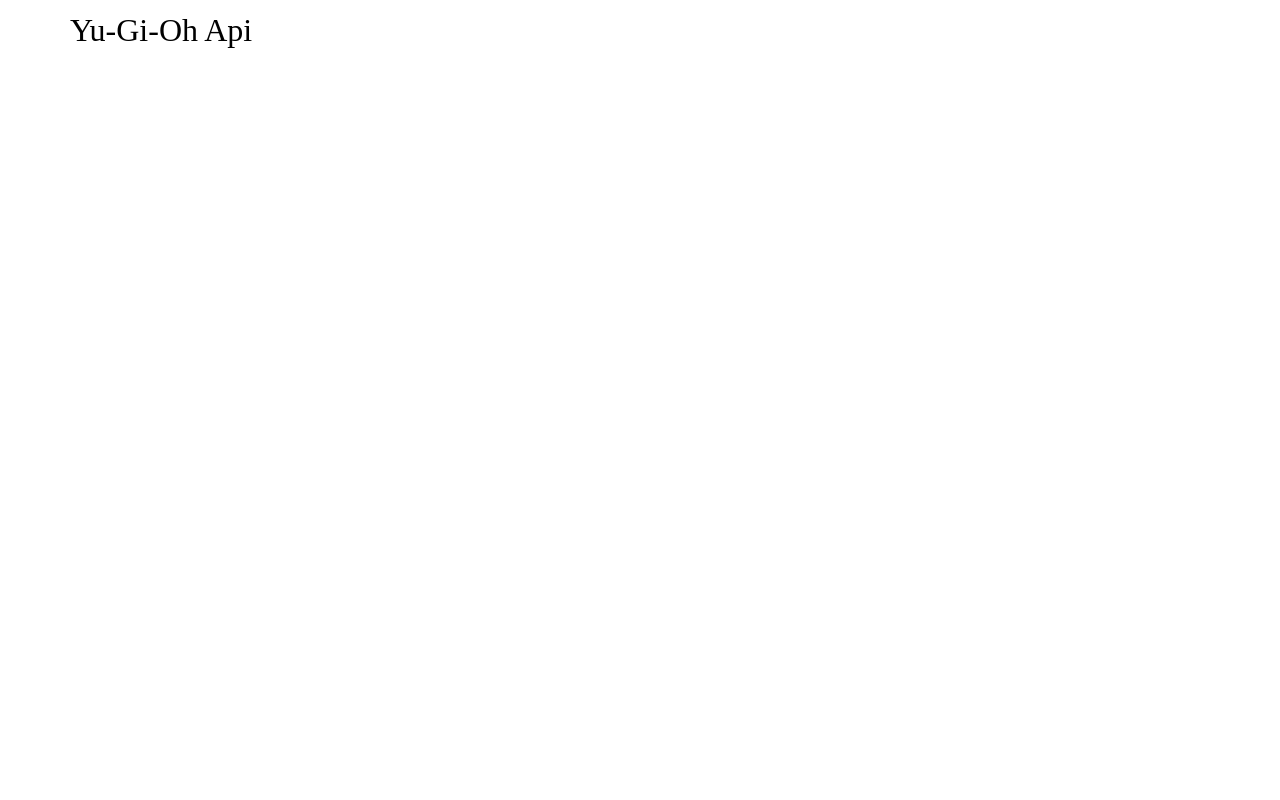
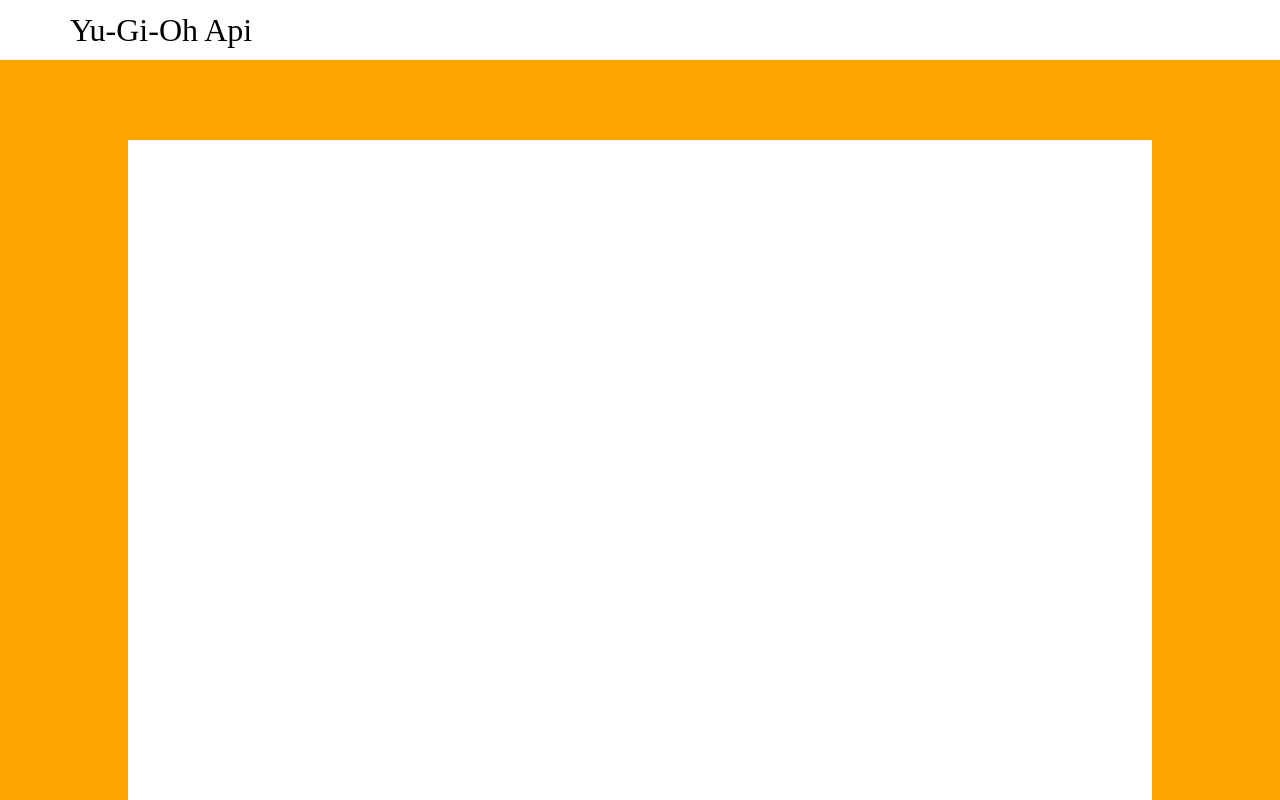
Before and after one commit to JacopoGrippiotti/vite-yu-gi-oh, a Vue app: page / in a window 1280 px wide. Shown: the top 800 px of the page. Built offline with nearby package versions, Linux system fonts and the light colour scheme.

Commit message:
styled AppMain component and AppHeader component

```diff
--- a/src/components/AppHeader.vue
+++ b/src/components/AppHeader.vue
@@ -1,7 +1,7 @@
 <template>
-    <div class="title-container">
+    <header>
         <h1>Yu-Gi-Oh Api</h1>
-    </div>
+    </header>
 </template>
 
 <script>
@@ -13,7 +13,7 @@
     @use '../styles/partials/mixins' as*;
     @use '../styles/partials/variables' as*;
 
-    div.title-container{
+    header{
        background-color: white;
        height: 60px;
        display:flex;
--- a/src/components/AppMain.vue
+++ b/src/components/AppMain.vue
@@ -1,7 +1,9 @@
 <template>
-    <div class="container">
+    <main>
+        <div class="container">
+        </div>
+    </main>
 
-    </div>
 </template>
 <script>
 export default {
@@ -11,4 +13,18 @@
 <style lang="scss" scoped>
     @use '../styles/partials/mixins' as*;
     @use '../styles/partials/variables' as*;
+
+    main{
+        background-color: orange;
+        display: flex;
+        padding-top: 80px;
+        div.container{
+        width: 80%;
+        height: 1200px;
+        background-color: white;
+        margin: 0 auto;
+
+    }
+    }
+
 </style>
```
